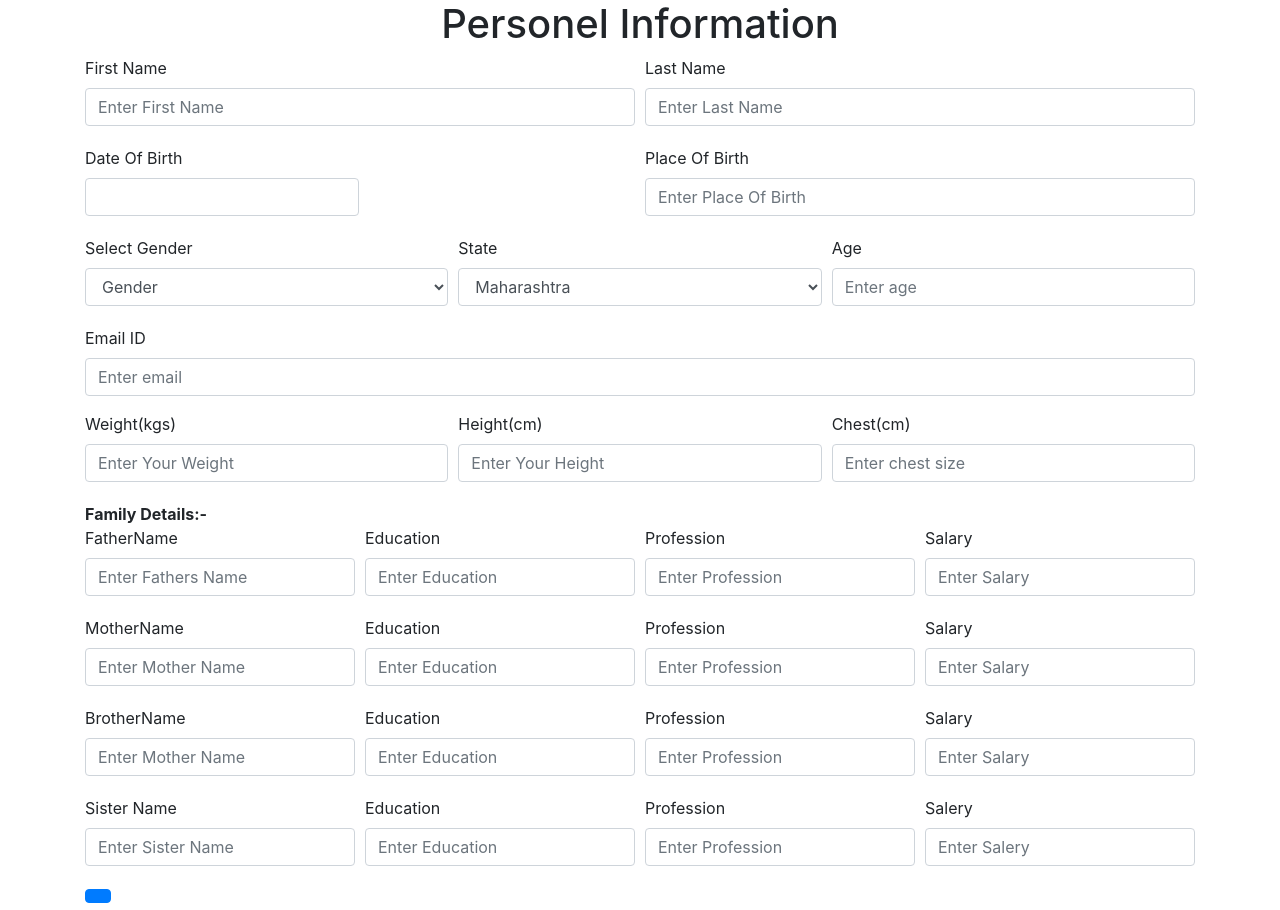
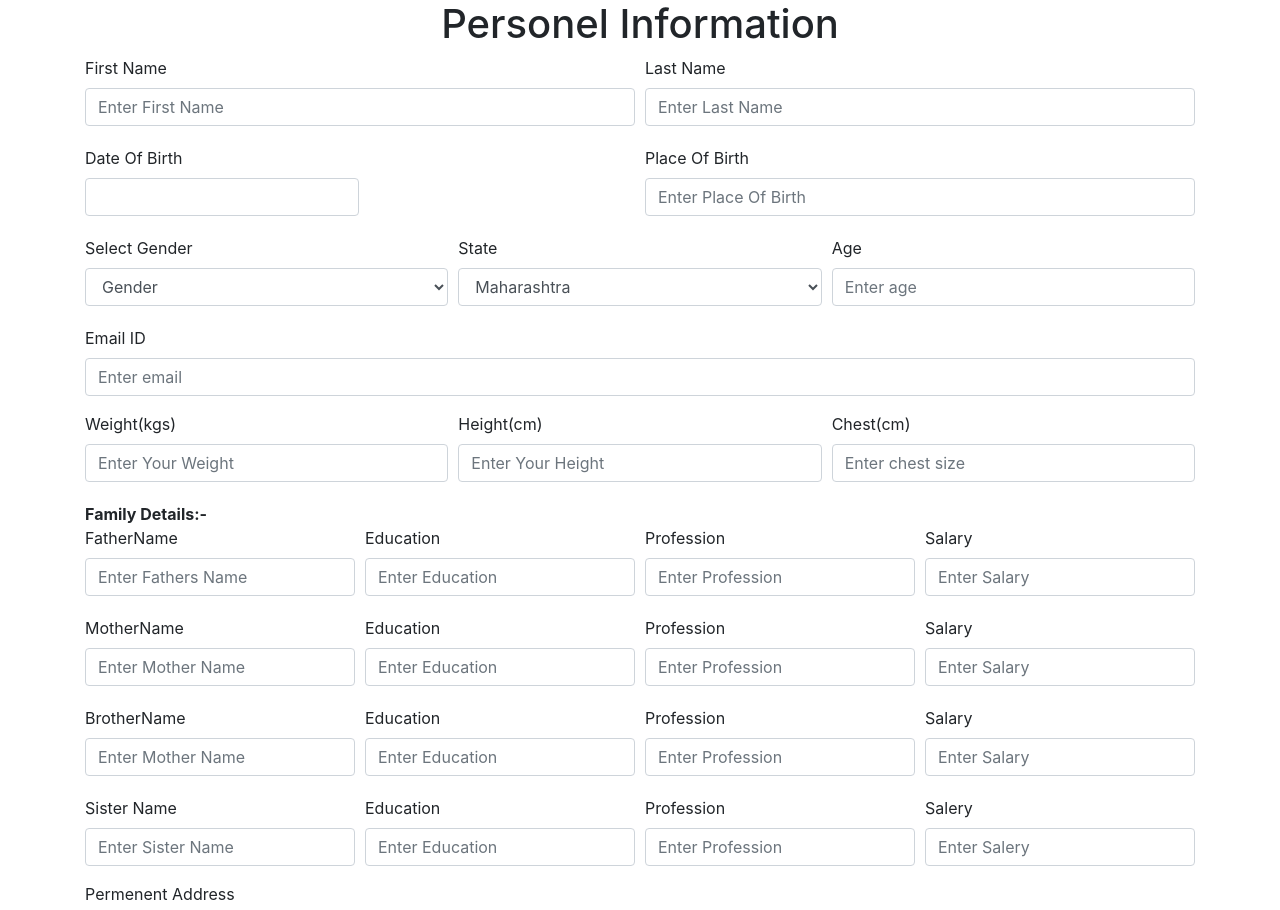
Before and after one commit to MdTauseef27/ApplicationForm, a React (Create React App) app: page / in a window 1280 px wide. Shown: the top 910 px of the page. Built offline with nearby package versions, Linux system fonts and the light colour scheme.

Commit message:
some changes

```diff
--- a/src/Components/InfoForm.jsx
+++ b/src/Components/InfoForm.jsx
@@ -658,7 +658,6 @@ export const InfoForm = () => {
               ></Form.Control>
             </Form.Group>
           </Form.Row>
-          <Button></Button>
 
           <Form.Group controlId="address">
             <Form.Label>Permenent Address</Form.Label>
```
